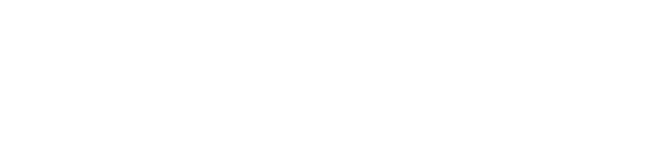
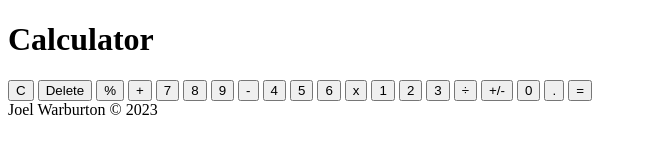
Before and after one commit to JoelSWarburton/Odin-calculator, a plain HTML site: page index.html in a window 1280 px wide. Shown: the whole page, without its empty margins (0-647 px from the left). Drawn offline with Linux system fonts and the light colour scheme.

Commit message:
Add calculator body and buttons

```diff
--- a/index.html
+++ b/index.html
@@ -6,6 +6,46 @@
     <link rel="stylesheet" type="text/css" href="style.css" />
   </head>
   <body>
+    <h1>Calculator</h1>
+    <div class="calc-body">
+      <div class="calc-screen">
+        <p class="expression"></p>
+        <p class="output"></p>
+      </div>
+
+      <div class="button-section">
+        <button>C</button>
+        <button>Delete</button>
+        <button>%</button>
+        <button>+</button>
+
+        <button>7</button>
+        <button>8</button>
+        <button>9</button>
+        <button>-</button>
+
+        <button>4</button>
+        <button>5</button>
+        <button>6</button>
+        <button>x</button>
+
+        <button>1</button>
+        <button>2</button>
+        <button>3</button>
+        <button>&divide</button>
+
+        <button>+/-</button>
+        <button>0</button>
+        <button>.</button>
+        <button>=</button>
+      </div>
+      <footer>
+        Joel Warburton &copy
+        <script>
+          document.write(new Date().getFullYear());
+        </script>
+      </footer>
+    </div>
     <script src="script.js"></script>
   </body>
 </html>
```
